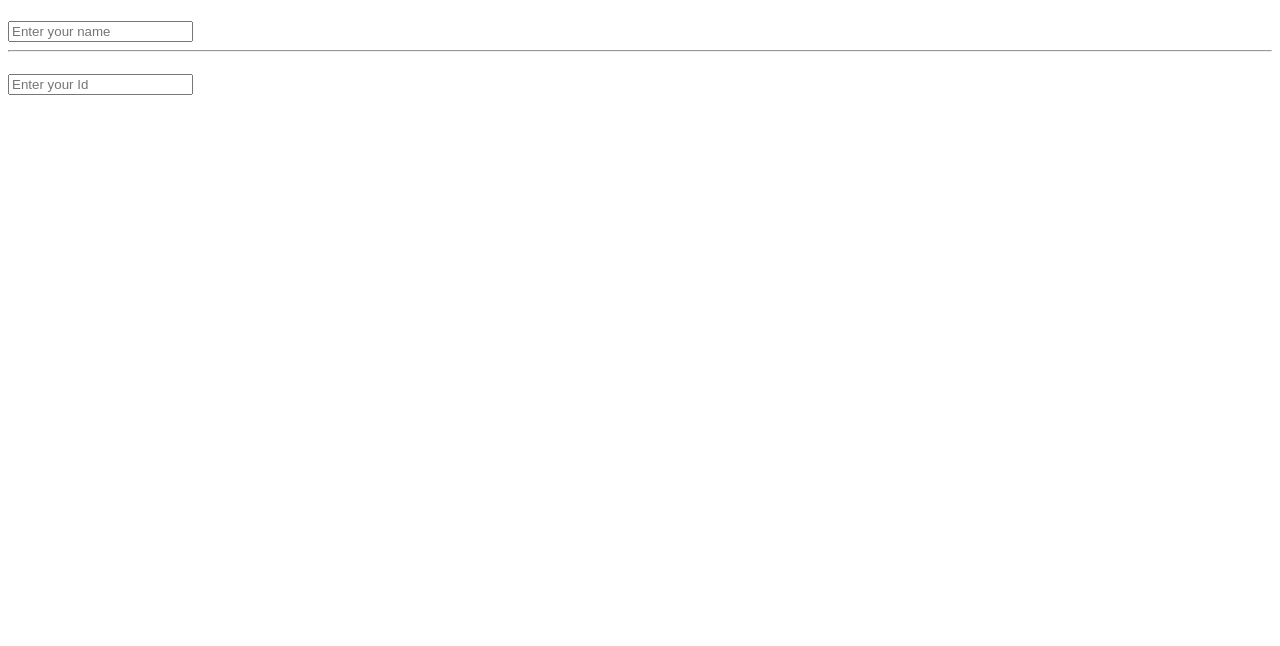
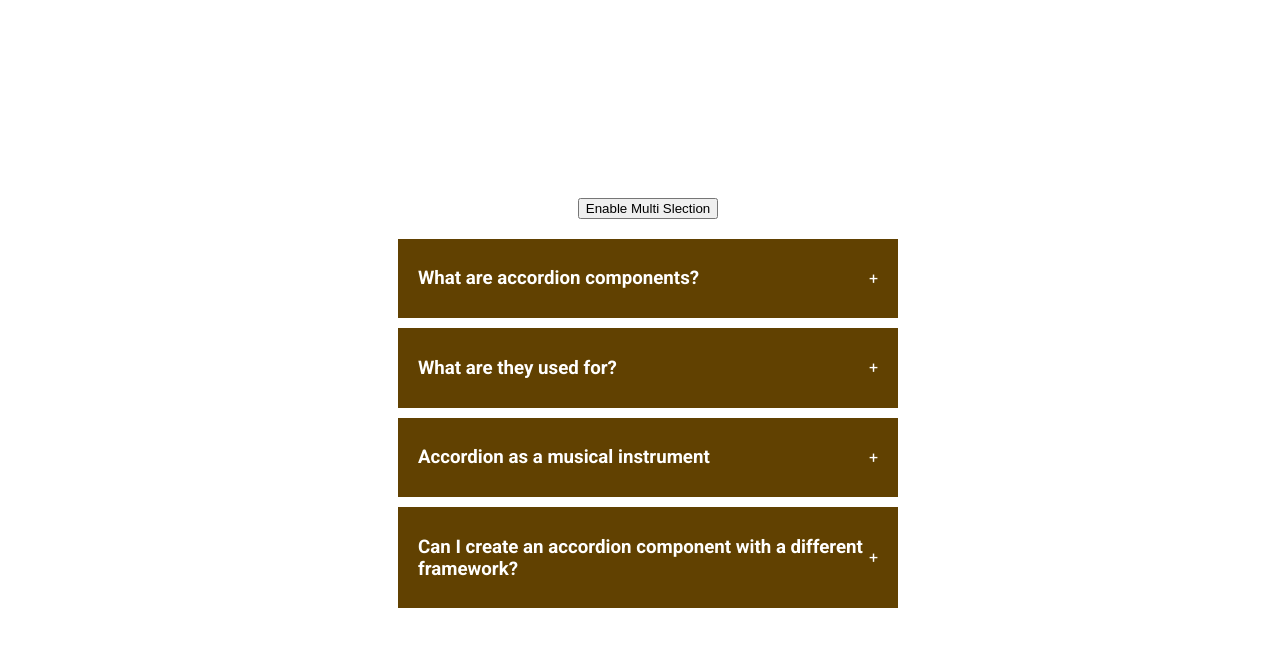
Before and after one commit to santoshkbrj/Reactjs_Tutorial, a React (Vite) app: page / in a window 1280 px wide. Shown: the top 646 px of the page. Built offline with nearby package versions, Linux system fonts and the light colour scheme.

Commit message:
Accordian created

```diff
--- a/src/App.css
+++ b/src/App.css
@@ -1,3 +1,9 @@
+@import url('https://fonts.googleapis.com/css2?family=Nunito+Sans:ital,opsz,wght@0,6..12,200..1000;1,6..12,200..1000&family=Roboto:ital,wght@0,100;0,300;0,400;0,500;0,700;0,900;1,100;1,300;1,400;1,500;1,700;1,900&display=swap');
+
+body {
+    font-family: "Roboto", sans-serif;
+}
+
 table {
     border-collapse: collapse;
     margin: 20px 0;
--- a/src/App.jsx
+++ b/src/App.jsx
@@ -1,12 +1,13 @@
 import React from 'react'
-import CustomeHook from './hooks/CustomeHook'
+import Accordion from './components/accordion/Accordion';
+import './App.css'
 
 
 
 function App() {
     return (
         <div>
-            <CustomeHook />
+            <Accordion />
         </div>
     )
 }
--- /dev/null
+++ b/src/components/accordion/Accordion.jsx
@@ -0,0 +1,61 @@
+import React, { useState } from 'react'
+import data from './data';
+import './accordion.css'
+
+export default function Accordion() {
+    const [selected, setSelected] = useState(null);
+    const [enableMultiSelection, setEnableMultiSelection] = useState(false);
+    const [multiple, setMultiple] = useState([]);
+
+
+    function handleSingleSelection(getCurrentId) {
+        setSelected(getCurrentId === selected ? null : getCurrentId)
+    }
+
+    function handleMultipleSelection(getCurrentId) {
+        let copyMultiple = [...multiple];
+        const findIndexofCurrentId = copyMultiple.indexOf(getCurrentId);
+        if (findIndexofCurrentId === -1) {
+            copyMultiple.push(getCurrentId)
+        } else copyMultiple.splice(findIndexofCurrentId, 1)
+
+        setMultiple(copyMultiple)
+
+    }
+    //console.log(selected, multiple);
+
+    return (
+        <div>
+            <div className="wrapper">
+                <button onClick={() => setEnableMultiSelection(!enableMultiSelection)}>Enable Multi Slection</button>
+                <div className="accordion">
+                    {
+                        data && data.length > 0 ?
+                            data.map(dataItem =>
+                                <div className='item' key={dataItem.id}>
+                                    <div className="title"
+                                        onClick={
+                                            enableMultiSelection ?
+                                                () => handleMultipleSelection(dataItem.id) :
+                                                () => handleSingleSelection(dataItem.id)}>
+                                        <h3>{dataItem.question}</h3>
+                                        <span>+</span>
+                                    </div>
+                                    {enableMultiSelection
+                                        ? multiple.indexOf(dataItem.id) !== -1 && (
+                                            <div className="content ">{dataItem.answer}</div>
+                                        ) :
+                                        selected === dataItem.id ?
+                                            <div className="content">{dataItem.answer}</div>
+                                            : null
+                                    }
+                                </div>
+                            )
+                            : <div>No Data found</div>
+                    }
+                </div>
+
+            </div>
+        </div>
+    )
+}
--- /dev/null
+++ b/src/components/accordion/accordion.css
@@ -0,0 +1,32 @@
+.wrapper {
+    display: flex;
+    height: 100vh;
+    width: 100vw;
+    justify-content: center;
+    align-items: center;
+    flex-direction: column;
+    gap: 20px;
+}
+
+.accordion {
+    width: 500px;
+}
+
+.item {
+    background: #614101;
+    margin-bottom: 10px;
+    padding: 10px 20px;
+}
+
+.title {
+    color: #ffffff;
+    display: flex;
+    justify-content: space-between;
+    align-items: center;
+    cursor: pointer;
+}
+
+.content {
+    color: #ffffff;
+    height: auto;
+}
--- /dev/null
+++ b/src/components/accordion/data.js
@@ -0,0 +1,28 @@
+const data = [
+    {
+        id: '1',
+        question: "What are accordion components?",
+        answer:
+            "Accordion components are user interface elements used for organizing and presenting content in a collapsible manner. They typically consist of a header, content, and an expand/collapse action.",
+    },
+    {
+        id: '2',
+        question: "What are they used for?",
+        answer:
+            "They are commonly employed in various contexts, including FAQs, product descriptions, navigation menus, settings panels, and data tables, to save screen space and provide a structured and user-friendly interface for presenting information or options.",
+    },
+    {
+        id: '3',
+        question: "Accordion as a musical instrument",
+        answer:
+            "The accordion is a musical instrument with a keyboard and bellows. It produces sound by air passing over reeds when the player expands or compresses the bellows, used in various music genres.",
+    },
+    {
+        id: '4',
+        question: "Can I create an accordion component with a different framework?",
+        answer:
+            "Yes of course, it is very possible to create an accordion component with another framework.",
+    },
+]
+
+export default data;
```
